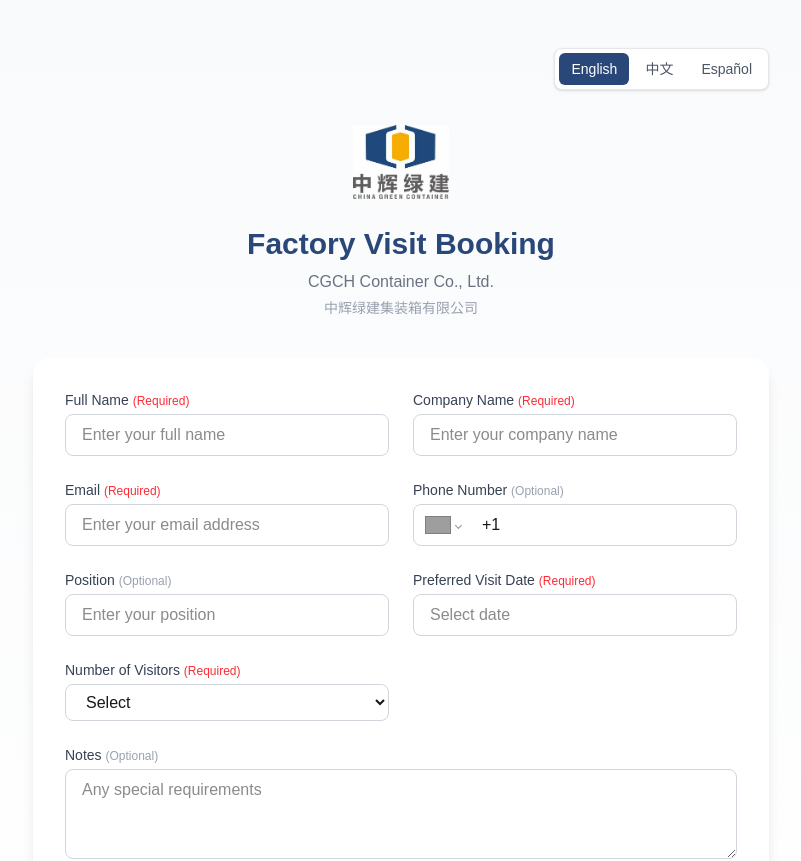
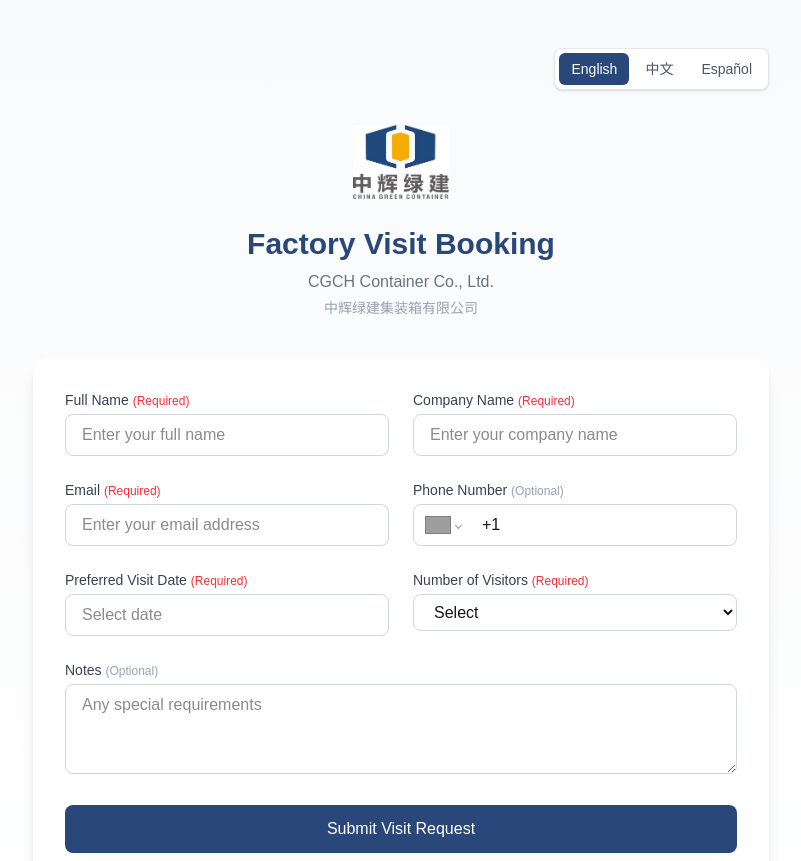
Before and after one commit to DilemmaVi/factory-invite, a Next.js app: page / in a window 1280 px wide. Shown: the top 861 px of the page, without its empty margins (239-1040 px from the left). Built offline with nearby package versions, Linux system fonts and the light colour scheme; grey boxes are pictures that could not be loaded.

Commit message:
feat: remove position field from form, invite card, and API

```diff
--- a/app/api/submit/route.ts
+++ b/app/api/submit/route.ts
@@ -4,7 +4,6 @@
 interface FormData {
   name: string;
   company: string;
-  position?: string;
   email: string;
   phone?: string;
   visitDate?: string;
@@ -30,7 +29,7 @@
       },
     });
 
-    const inviteUrl = `${process.env.NEXT_PUBLIC_BASE_URL || "http://localhost:3000"}/invite?name=${encodeURIComponent(data.name)}&company=${encodeURIComponent(data.company)}&position=${encodeURIComponent(data.position || "")}&date=${encodeURIComponent(data.visitDate || "")}&count=${encodeURIComponent(data.visitorCount || "")}`;
+    const inviteUrl = `${process.env.NEXT_PUBLIC_BASE_URL || "http://localhost:3000"}/invite?name=${encodeURIComponent(data.name)}&company=${encodeURIComponent(data.company)}&date=${encodeURIComponent(data.visitDate || "")}&count=${encodeURIComponent(data.visitorCount || "")}`;
 
     if (process.env.SMTP_USER && process.env.SMTP_PASS && process.env.SMTP_USER !== "your-email@your-domain.com") {
       const adminMailOptions = {
@@ -48,10 +47,6 @@
             <tr>
               <td style="padding: 10px; border-bottom: 1px solid #eee; font-weight: bold;">公司</td>
               <td style="padding: 10px; border-bottom: 1px solid #eee;">${data.company}</td>
-            </tr>
-            <tr>
-              <td style="padding: 10px; border-bottom: 1px solid #eee; font-weight: bold;">职位</td>
-              <td style="padding: 10px; border-bottom: 1px solid #eee;">${data.position || "-"}</td>
             </tr>
             <tr>
               <td style="padding: 10px; border-bottom: 1px solid #eee; font-weight: bold;">邮箱</td>
--- a/app/invite/page.tsx
+++ b/app/invite/page.tsx
@@ -12,7 +12,6 @@
 
   const name = searchParams.get("name") || "";
   const company = searchParams.get("company") || "";
-  const position = searchParams.get("position") || "";
   const date = searchParams.get("date") || "";
   const count = searchParams.get("count") || "";
 
@@ -29,7 +28,6 @@
       <InviteCard
         name={name}
         company={company}
-        position={position}
         date={date}
         count={count}
       />
--- a/components/Form.tsx
+++ b/components/Form.tsx
@@ -24,7 +24,6 @@
   const [formData, setFormData] = useState({
     name: "",
     company: "",
-    position: "",
     email: "",
     phone: "",
     visitDate: "",
@@ -164,18 +163,6 @@
         </div>
 
         <div>
-          {label(t("form.position"), false)}
-          <input
-            type="text"
-            name="position"
-            value={formData.position}
-            onChange={handleChange}
-            className="w-full px-4 py-2 border border-gray-300 rounded-lg focus:ring-2 focus:ring-[#294778] focus:border-transparent"
-            placeholder={t("form.placeholder.position")}
-          />
-        </div>
-
-        <div>
           {label(t("form.visitDate"), true)}
           <DatePicker
             selected={formData.visitDate ? new Date(formData.visitDate + "T00:00:00") : null}
--- a/components/InviteCard.tsx
+++ b/components/InviteCard.tsx
@@ -7,12 +7,11 @@
 interface InviteCardProps {
   name: string;
   company: string;
-  position?: string;
   date: string;
   count: string;
 }
 
-function InviteCardInner({ name, company, position, date, count }: InviteCardProps & { forDownload?: boolean }) {
+function InviteCardInner({ name, company, date, count }: InviteCardProps & { forDownload?: boolean }) {
   const { t } = useI18n();
 
   return (
@@ -42,8 +41,7 @@
             {t("invite.dear")} <span className="font-bold text-[#294778]">{name}</span>
             {t("invite.suffix")}
           </p>
-          {position && <p className="text-sm text-gray-500 mt-1">{company} · {position}</p>}
-          {!position && <p className="text-sm text-gray-500 mt-1">{company}</p>}
+          <p className="text-sm text-gray-500 mt-1">{company}</p>
         </div>
 
         <div className="bg-gray-50 rounded-lg p-6 mb-6">
@@ -98,7 +96,7 @@
   );
 }
 
-export default function InviteCard({ name, company, position, date, count }: InviteCardProps) {
+export default function InviteCard({ name, company, date, count }: InviteCardProps) {
   const { t } = useI18n();
   const cardRef = useRef<HTMLDivElement>(null);
   const hiddenCardRef = useRef<HTMLDivElement>(null);
@@ -129,7 +127,7 @@
         className="w-full max-w-[600px] bg-white shadow-2xl rounded-lg overflow-hidden"
         style={{ fontFamily: "serif" }}
       >
-        <InviteCardInner name={name} company={company} position={position} date={date} count={count} />
+        <InviteCardInner name={name} company={company} date={date} count={count} />
       </div>
 
       <button
@@ -147,7 +145,7 @@
         className="fixed left-[-9999px] top-0 w-[600px] bg-white"
         style={{ fontFamily: "serif" }}
       >
-        <InviteCardInner name={name} company={company} position={position} date={date} count={count} forDownload />
+        <InviteCardInner name={name} company={company} date={date} count={count} forDownload />
       </div>
     </div>
   );
```
